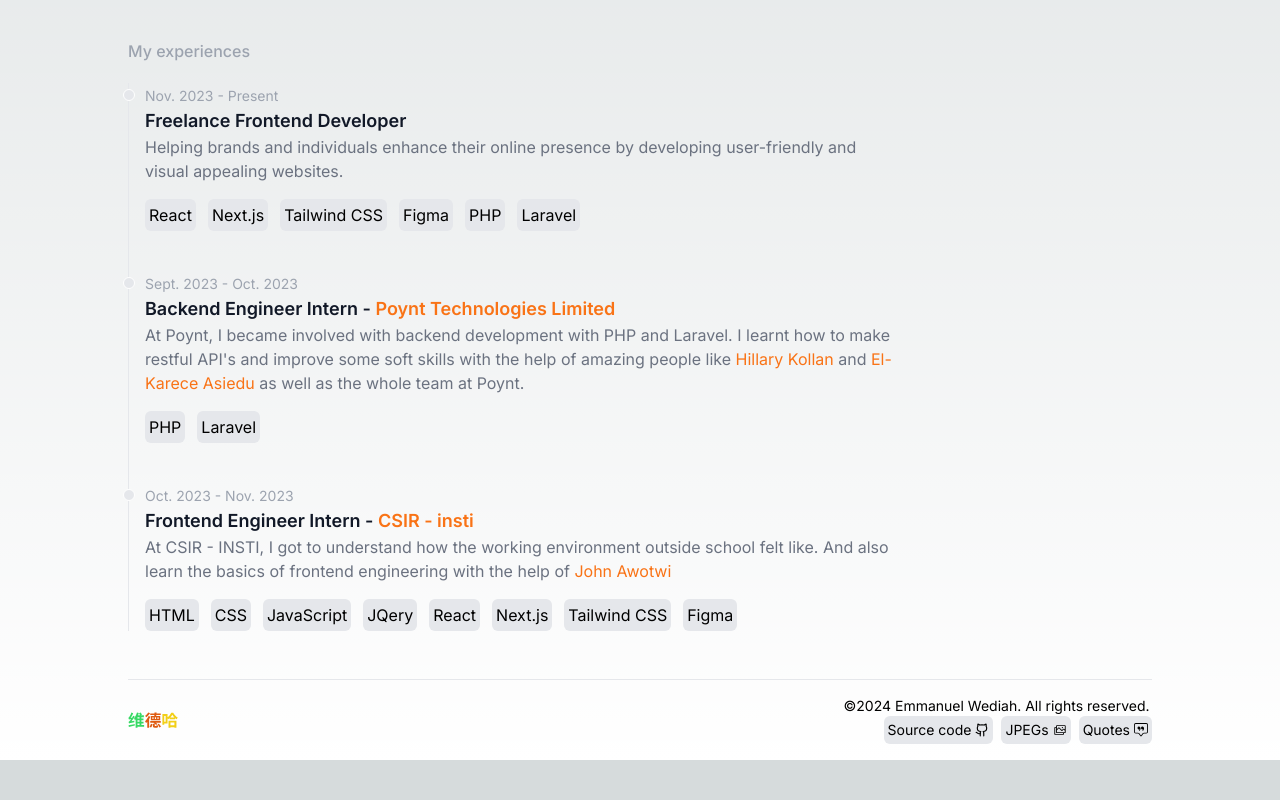
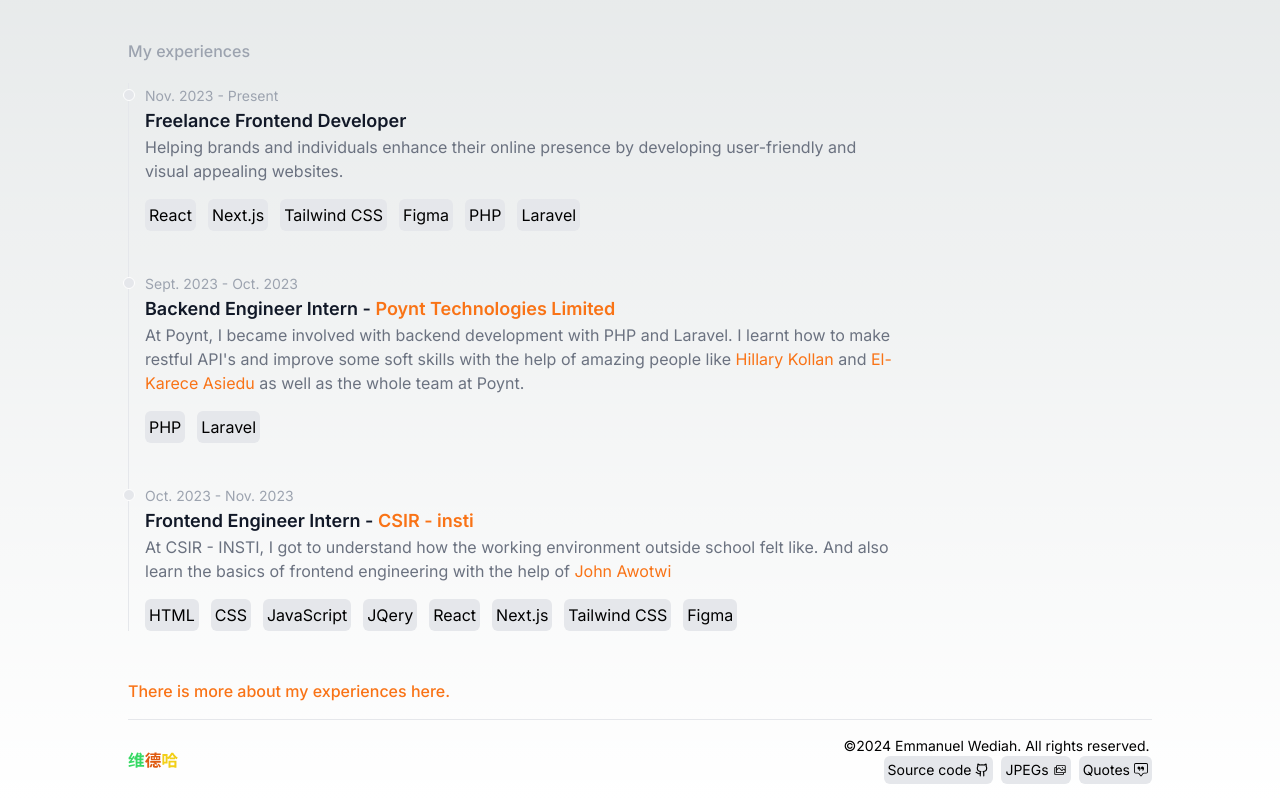
Before and after one commit to Wediah/my-portfolio, a Next.js app: page /about in a window 1280 px wide. Shown: the part 613-1413 px from the top of the page. Before the commit the page ends 1373 px from the top, so only its background shows below. Built offline with nearby package versions, Linux system fonts and the light colour scheme.

Commit message:
Fix button comment in about page

```diff
--- a/app/about/page.js
+++ b/app/about/page.js
@@ -90,7 +90,7 @@ function page() {
             </li>
         </ol>
 
-        {/* <button className='text-orange-500 text-md font-medium'type="button" onClick={handleClick}>There is more about my experiences here.</button> */}
+        <button className='text-orange-500 text-md font-medium'type="button" onClick={handleClick}>There is more about my experiences here.</button>
 
 
 
```
